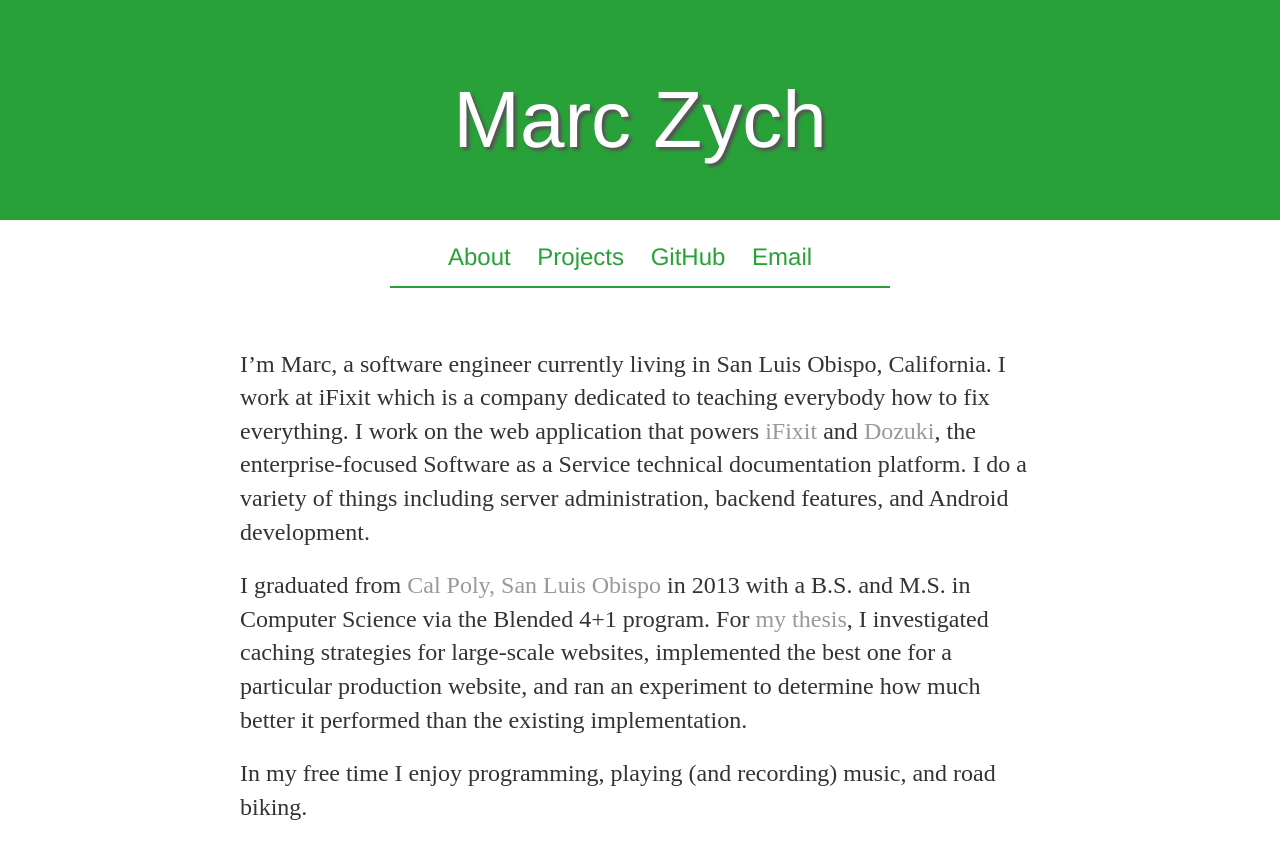
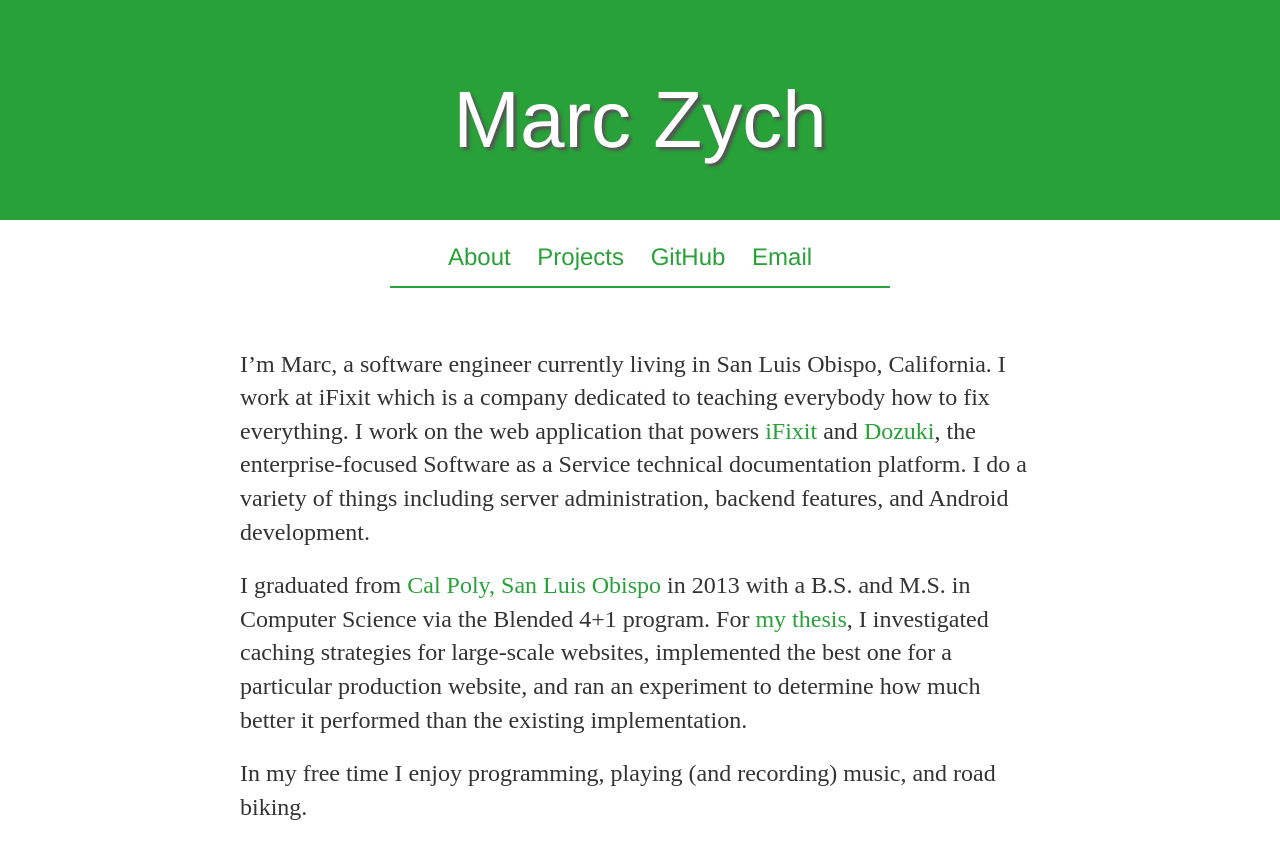
Before and after one commit to marczych/marczych.github.io, a Jekyll site: the page built from index.md, in a window 1280 px wide. Shown: the top 859 px of the page. Built offline with Jekyll 4.4.1, drawn with Linux system fonts in a browser that asks for light colours; Markdown is read by kramdown in place of the engine named in the settings.

Commit message:
Links: Color green

```diff
--- a/css/main.css
+++ b/css/main.css
@@ -64,7 +64,7 @@ html {
 
 a {
    text-decoration: none;
-   color: #999;
+   color: #27A138;
 }
 
 a:hover {
```
